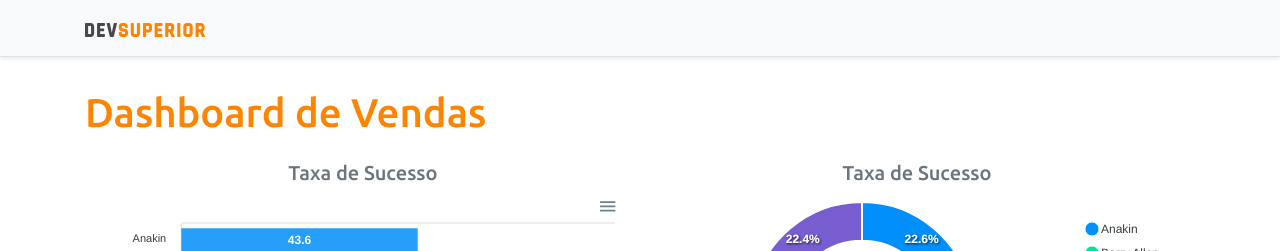
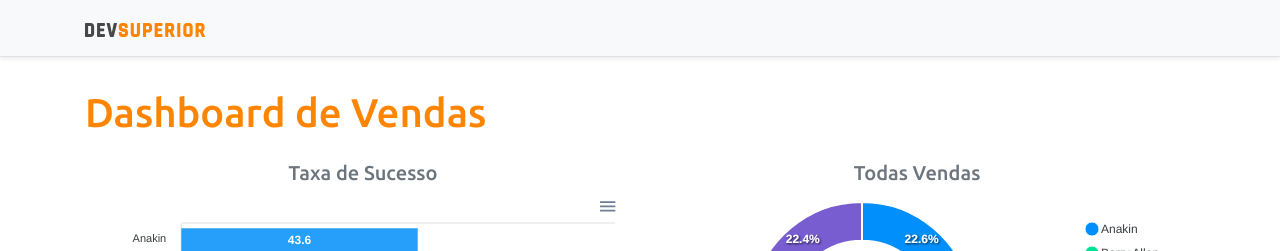
Before and after one commit to fmrenan/dsvendas, a React (Create React App) app in the folder frontend/: page / in a window 1280 px wide. Shown: the top 251 px of the page. Built offline with nearby package versions, Linux system fonts and the light colour scheme.

Commit message:
Fixed title

```diff
--- a/frontend/src/App.tsx
+++ b/frontend/src/App.tsx
@@ -14,7 +14,7 @@
         </div>
 
         <div className="col-sm-6">
-          <h5 className="text-center text-secondary">Taxa de Sucesso</h5>
+          <h5 className="text-center text-secondary">Todas Vendas</h5>
           <DonutChart />
         </div>
       </div>
```
